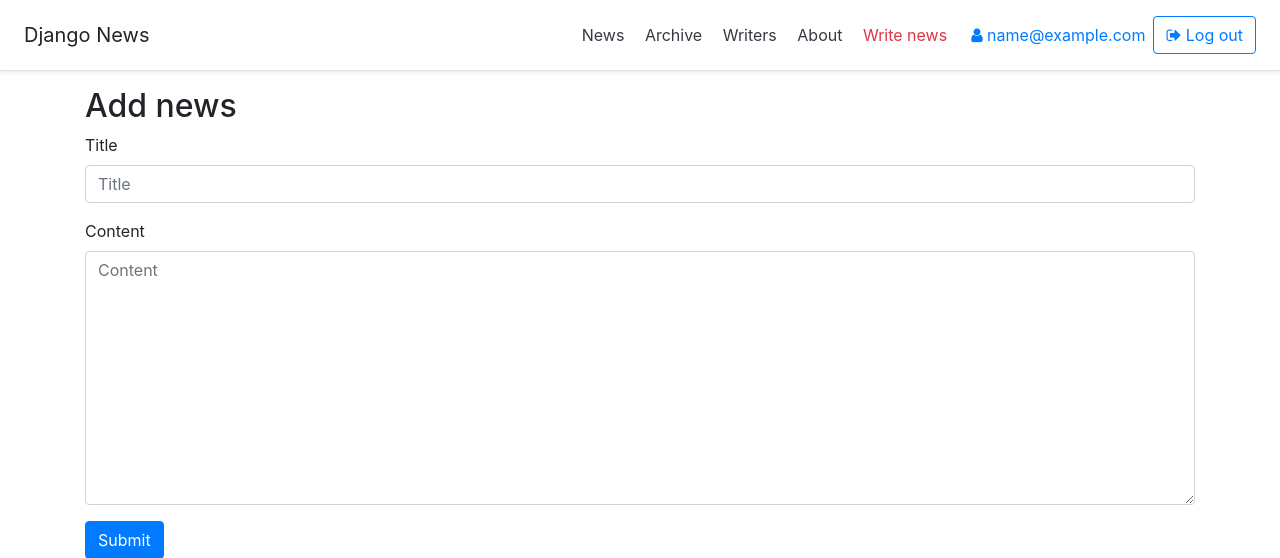
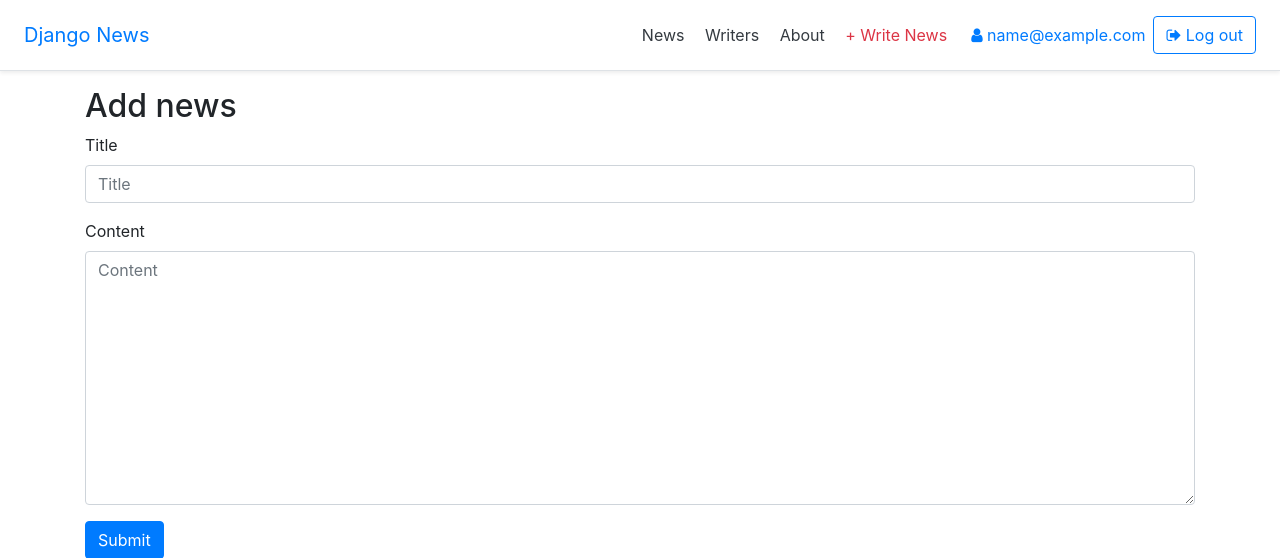
Before and after one commit to AlexKotl/news-django, a Django app: page /add/ in a window 1280 px wide. Shown: the top 558 px of the page. Run offline with Django 3.2, Linux system fonts and the light colour scheme; the visitor is signed in with stand-in values (Sample User, id 1); some libraries are stand-ins or nearby versions.

Commit message:
minor layout improvements

```diff
--- a/news_django/templates/add.html
+++ b/news_django/templates/add.html
@@ -1,9 +1,15 @@
 {% extends 'index.html' %}
 {% load bootstrap4 %}
+{% load static %}
 
 {% block content %}
+    <script src="https://cdn.tiny.cloud/1/no-api-key/tinymce/5/tinymce.min.js" referrerpolicy="origin"></script>
+    <script>
+        tinymce.init({selector:'textarea'});
+    </script>
+
     <h2>Add news</h2>
-    <form method="post">
+    <form method="post" novalidate>
         {% csrf_token %}
         {% bootstrap_form form %}
         <button type="submit" class="btn btn-primary">Submit</button>
--- a/news_django/templates/details.html
+++ b/news_django/templates/details.html
@@ -4,7 +4,7 @@
 {% block content %}
     <h2>{{ new.title }}</h2>
     <div class="mb-4">
-        {{ new.content }}
+        {{ new.content | safe }}
     </div>
 
     <h4>Comments</h4>
--- a/news_django/templates/index.html
+++ b/news_django/templates/index.html
@@ -16,13 +16,12 @@
 </head>
 <body>
     <div class="d-flex flex-column flex-md-row align-items-center p-3 px-md-4 mb-3 bg-white border-bottom shadow-sm">
-            <h5 class="my-0 mr-md-auto font-weight-normal">Django News</h5>
+            <h5 class="my-0 mr-md-auto font-weight-normal"><a href="{% url 'index' %}">Django News</a></h5>
             <nav class="my-2 my-md-0 mr-md-3">
                 <a class="p-2 text-dark" href="{% url 'index' %}">News</a>
-                <a class="p-2 text-dark" href="#">Archive</a>
-                <a class="p-2 text-dark" href="#">Writers</a>
-                <a class="p-2 text-dark" href="#">About</a>
-                <a class="p-2 text-danger" href="{% url 'add' %}">Write news</a>
+                <a class="p-2 text-dark">Writers</a>
+                <a class="p-2 text-dark">About</a>
+                <a class="p-2 text-danger" href="{% url 'add' %}">+ Write News</a>
             </nav>
 
             {% if user.is_authenticated %}
```
Also changed, not shown: news_django/templates/homepage.html (+5 -2 lines).
